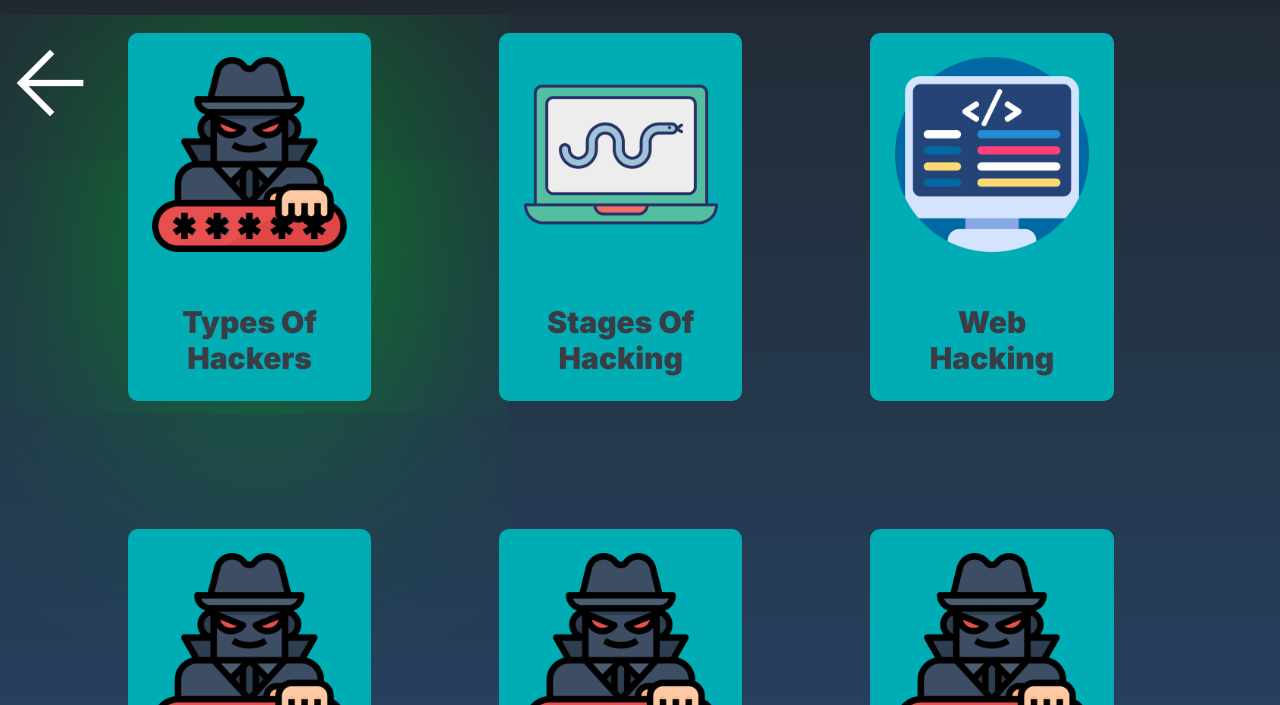
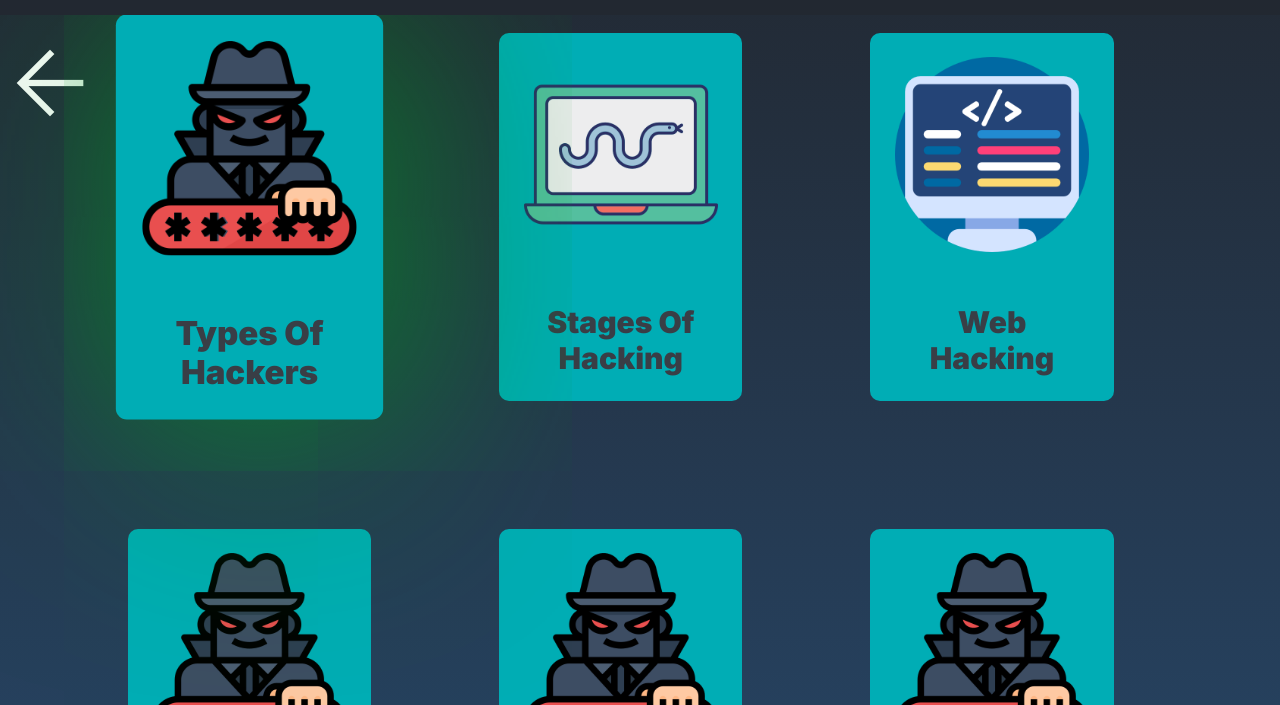
Before and after one commit to fssa-batch3/pranaw.murugesan__web_project, a plain HTML site: page pages/learn/learn.html in a window 1280 px wide. In both pictures the pointer is over the element 249 px from the left and 311 px from the top of the page. Shown: the part 95-800 px from the top of the page. Drawn offline with nearby package versions, Linux system fonts and the light colour scheme.

Commit message:
added transition

```diff
--- a/assets/css/style.css
+++ b/assets/css/style.css
@@ -235,6 +235,9 @@ video{
     flex-wrap: wrap;
     padding-bottom: 5%;
 }
+
+/* coming soon */
+
 /* #comingsoon{
     position: absolute;
     top: 111%;
@@ -255,6 +258,8 @@ video{
 
 .container_card:hover{
     box-shadow: 10px 10px 500px #009925;
+    transform: scale(1.1);
+    transition: 0.5s;
 }
 .container_card div img{
     margin: 10%;
--- a/assets/css/webhacking.css
+++ b/assets/css/webhacking.css
@@ -72,6 +72,8 @@ header a:hover{
 }
 .container_card:hover{
     box-shadow: 10px 10px 500px #009925;
+    transform: scale(1.1);
+    transition: 0.5s;
 }
 .container_card div img{
     margin: 10%;
```
Also changed, not shown: pages/learn/webhacking/clickjacking.html (+1 -1 lines).
